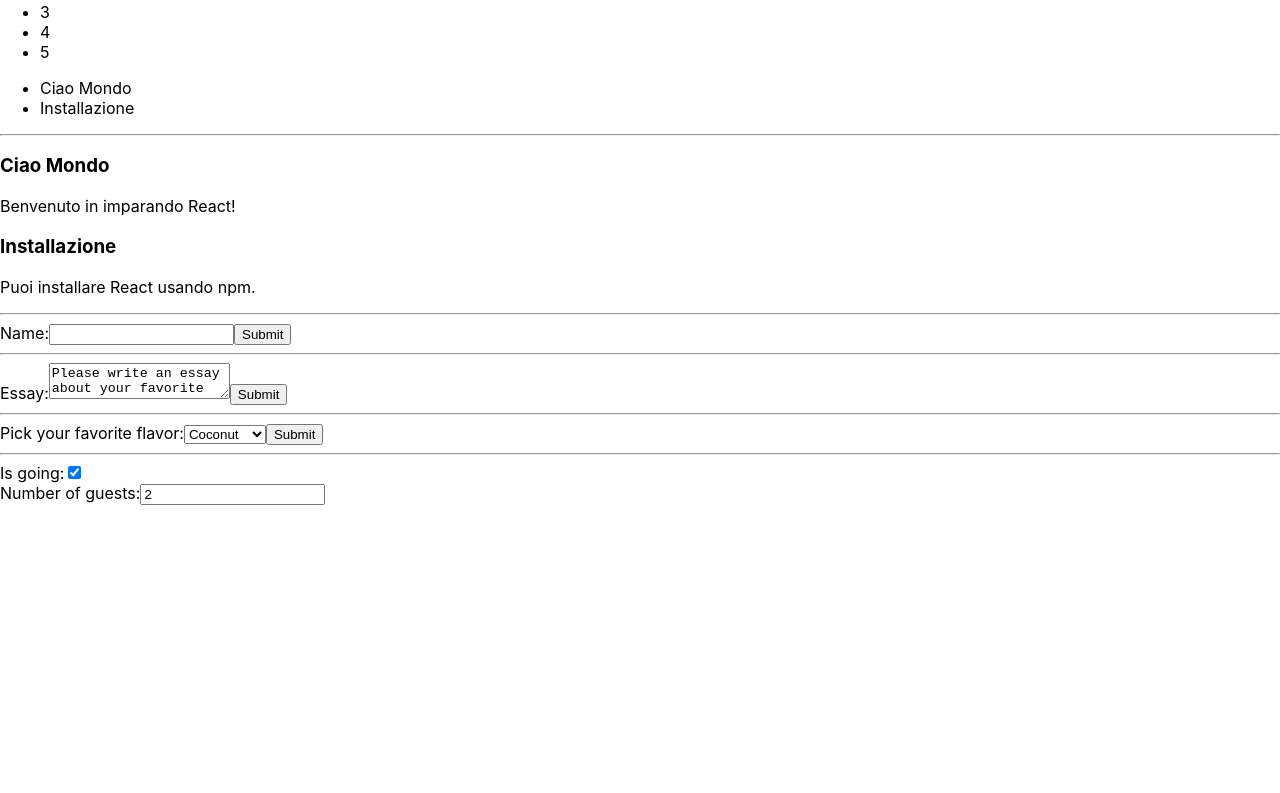
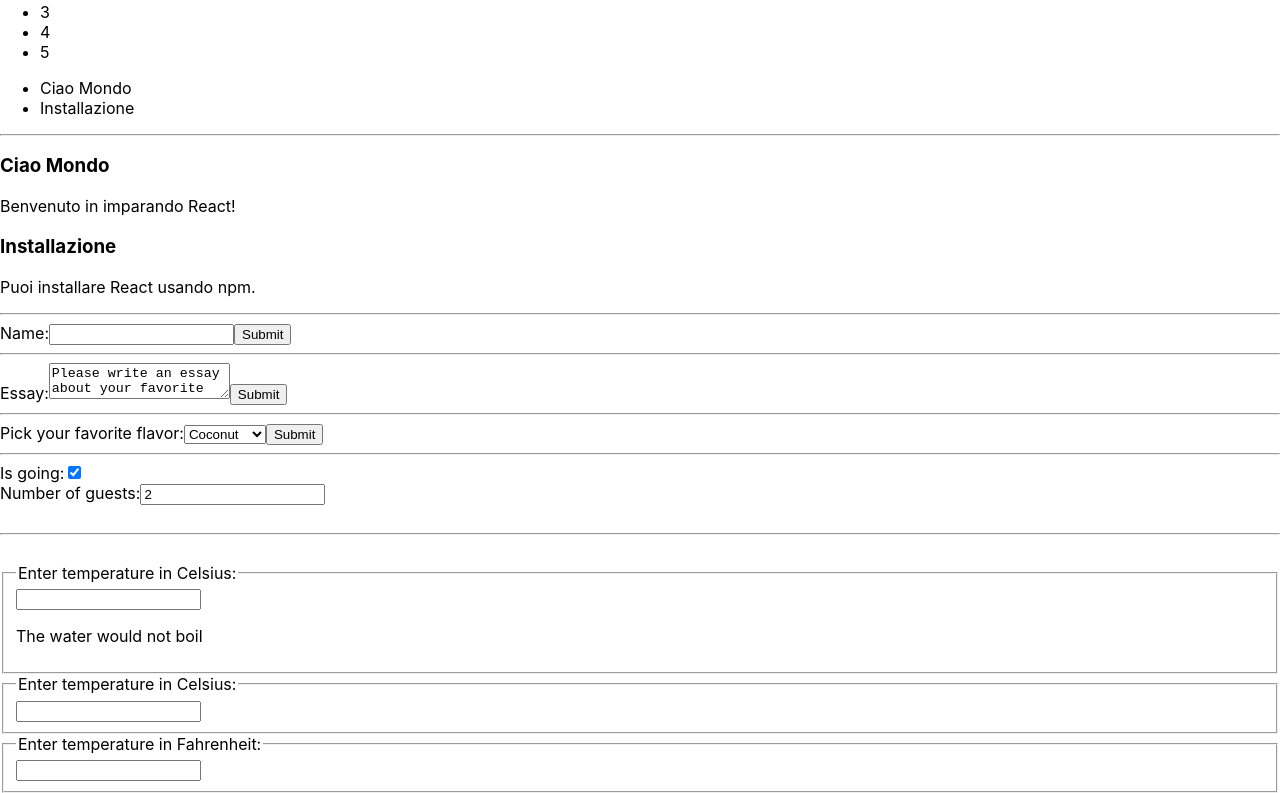
Before and after one commit to vitis95/helloworldreact, a React (Create React App) app: page / in a window 1280 px wide. Shown: the part 353-1146 px from the top of the page. Before the commit the page ends 858 px from the top, so only its background shows below. Built offline with nearby package versions, Linux system fonts and the light colour scheme.

Commit message:
root-16 root-17 Calculator e TemperatureInput

```diff
--- a/public/index.html
+++ b/public/index.html
@@ -34,6 +34,8 @@
     <div id="root-13"></div>
     <div id="root-14"></div>
     <div id="root-15"></div>
+    <div id="root-16"></div>
+    <div id="root-17"></div>
     <!--
       This HTML file is a template.
       If you open it directly in the browser, you will see an empty page.
--- a/src/index.js
+++ b/src/index.js
@@ -598,17 +598,91 @@ ReactDOM.render(
 );
 
 
+function BoilingVerdict(props) {
+    if (props.celsius >= 100) {
+        return <p>The water would boil.</p>;
+    }
+    return <p>The water would not boil</p>
+}
 
 
+class Calculator extends React.Component {
+    constructor(props) {
+        super(props);
+        this.handleChange = this.handleChange.bind(this);
+        this.state = {temperature: ''};
+    }
+    handleChange(e) {
+        this.setState({temperature: e.target.value});
+    }
+
+    render() {
+        const temperature = this.state.temperature;
+        return (
+            <div><br /><hr /><br />
+            <fieldset>
+                <legend>Enter temperature in Celsius:</legend>
+                <input
+                    value={temperature}
+                    onChange={this.handleChange} />
+
+                <BoilingVerdict
+                    celsius={parseFloat (temperature)} />
+            </fieldset>
+            </div>
+        );
+    }
+}
+
+ReactDOM.render(
+    <Calculator />,
+    document.getElementById('root-16')
+);
 
 
+const scalesNames = {
+    c: 'Celsius',
+    f: 'Fahrenheit'
+};
 
+class TemperatureInput extends React.Component {
+    constructor(props) {
+        super(props);
+        this.handleChange = this.handleChange.bind(this);
+        this.state = {temperature: ''};
+    }
 
+    handleChange(e) {
+        this.setState({temperature: e.target.value});
+    }
 
+    render() {
+        const temperature = this.state.temperature;
+        const scale = this.props.scale;
+        return (
+            <fieldset>
+                <legend>Enter temperature in {scalesNames[scale]}:</legend>
+                <input value={temperature} onChange={this.handleChange} />
+            </fieldset>
+        );
+    }
+}
 
+class Calculator2 extends React.Component {
+    render() {
+        return (
+            <div>
+                <TemperatureInput scale='c' />
+                <TemperatureInput scale='f' />
+            </div>
+        )
+    }
+}
 
-
-
+ReactDOM.render(
+    <Calculator2 />,
+    document.getElementById('root-17')
+);
 
 
 
```
